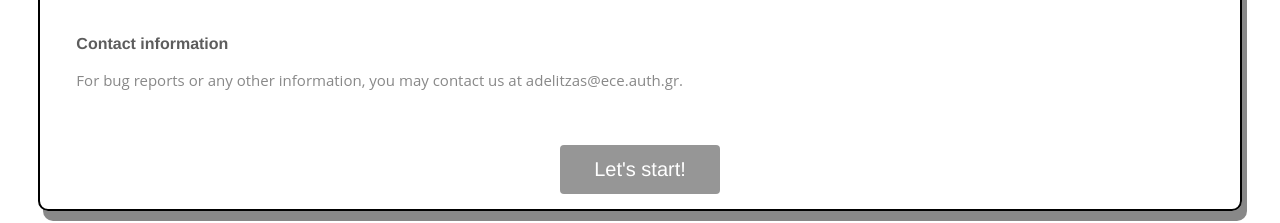
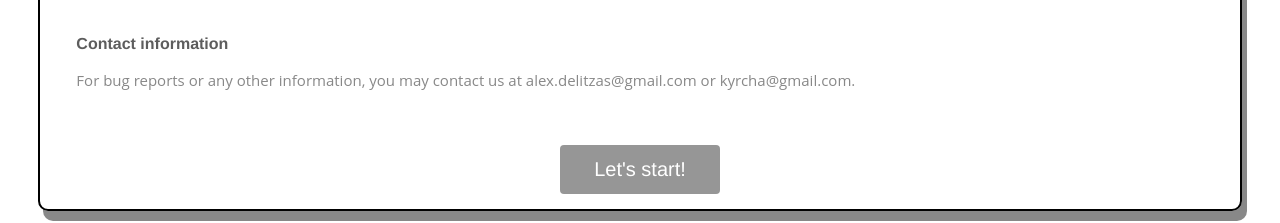
Before and after one commit to kyrcha/crowdsourcing-serverless-app, a React (Create React App) app: page / in a window 1280 px wide. Shown: the part 887-1110 px from the top of the page. Built offline with nearby package versions, Linux system fonts and the light colour scheme; no server answers.

Commit message:
Update contact info

```diff
--- a/src/components/IntroDisplay.js
+++ b/src/components/IntroDisplay.js
@@ -45,7 +45,7 @@ class IntroDisplay extends Component {
         <div className="device_orientation_message">
           <h3>Please rotate your device and stay in landscape position
             for the rest of the voting session.</h3>
-          <img src={rotateDeviceGif} alt="rotateDeviceInstruction"/>
+          <img src={rotateDeviceGif} alt="rotateDeviceInstruction" />
         </div>
       )
 
@@ -67,7 +67,7 @@ class IntroDisplay extends Component {
             <div className="intro">
               <h4>What is this about?</h4>
               <p>You are about to take a test concerning webpage visual preferences.
-                Your contribution to our research allows us to learn more about webpage aesthetics.
+              Your contribution to our research allows us to learn more about webpage aesthetics.
                 The purpose of this platform is to collect sufficient data to fulfil our goal.</p>
 
               <h4>What will you have to do?</h4>
@@ -79,7 +79,7 @@ class IntroDisplay extends Component {
                 have <span style={keyPointStyle}>approximately {votingTime} seconds</span>.
                 You can take a look at the following example.</p>
               <div className="demo">
-                <img src={demoGif} alt="example"/>
+                <img src={demoGif} alt="example" />
               </div>
               <h4>Privacy and Data Collection</h4>
               <p>We will not ask you any personal information, so your anonymity is ensured.
@@ -87,7 +87,7 @@ class IntroDisplay extends Component {
 
               <h4>Contact information</h4>
               <p>For bug reports or any other information,
-                you may contact us at adelitzas@ece.auth.gr.</p>
+                you may contact us at alex.delitzas@gmail.com or kyrcha@gmail.com.</p>
 
               <br />
               <div className="button-to-start">
```
